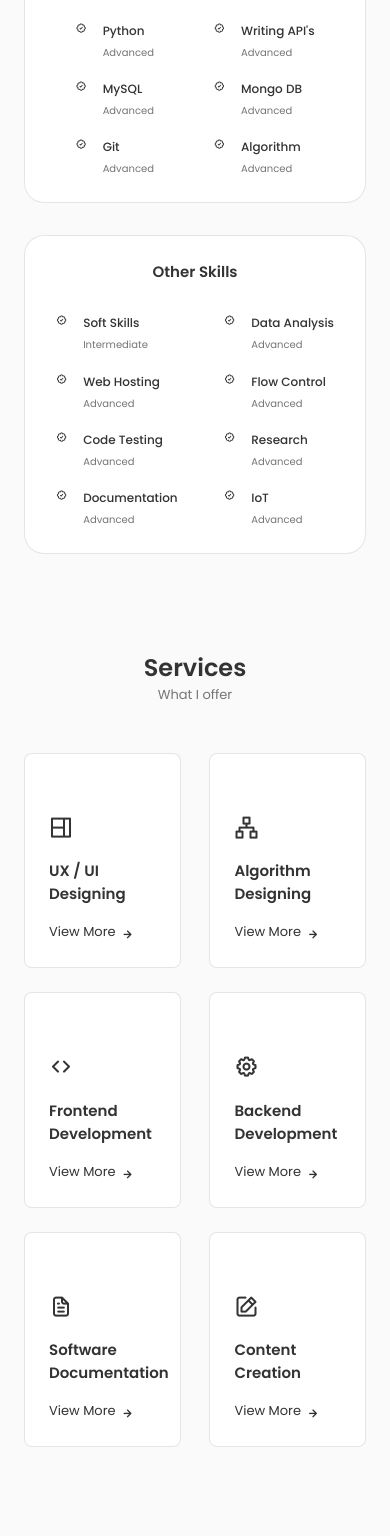
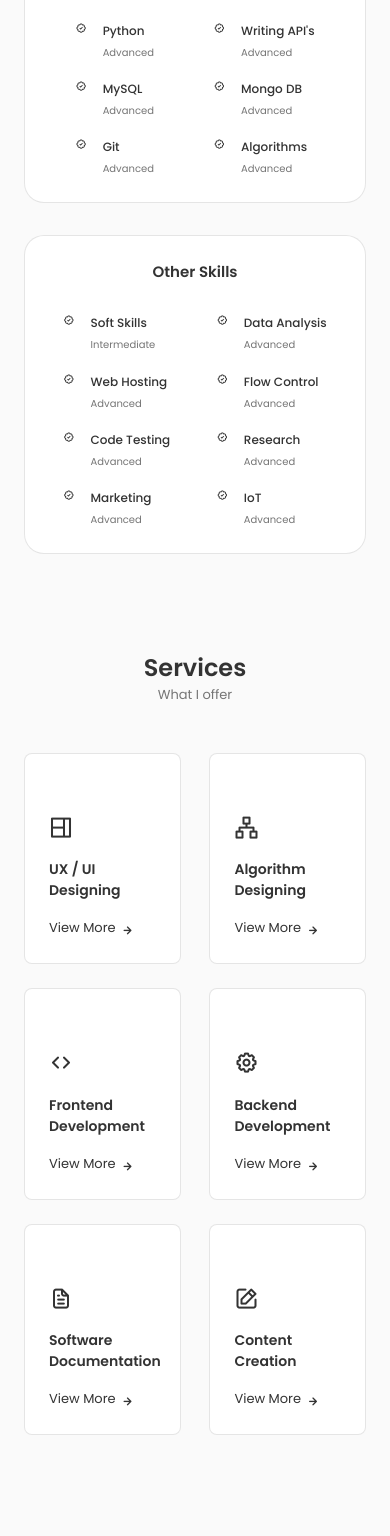
Before and after one commit to Fazwell/vitumbikophiri, a React (Create React App) app: page / in a window 390 px wide. Shown: the part 2360-3896 px from the top of the page. Built offline with nearby package versions, Linux system fonts and the light colour scheme.

Commit message:
Modified other skills panel

```diff
--- a/public/index.html
+++ b/public/index.html
@@ -7,7 +7,7 @@
     <meta name="theme-color" content="#000000" />
     <meta
       name="description"
-      content="Web site created using create-react-app"
+      content="Fazwell's Portfolio"
     />
 
     <link href='https://unpkg.com/boxicons@2.1.2/css/boxicons.min.css' rel='stylesheet'>
--- a/src/components/contact/contact.css
+++ b/src/components/contact/contact.css
@@ -30,6 +30,9 @@
     font-size: 2rem;
     color: var(--title-color);
     margin-bottom: var(--mb-0-25);
+}
+.contact__form-tag{
+    color: black;
 }
 .contact__card-title,
 .contact__card-data{
--- a/src/components/footer/footer.css
+++ b/src/components/footer/footer.css
@@ -3,7 +3,7 @@
     border-top: 1px solid rgba(0, 0, 0, 0.1);
 }
 .footer__container{
-    padding: 2rem 0 6rem;
+    padding: 2rem 0 1rem;
 
 }
 .footer__title,
@@ -21,7 +21,7 @@
     display: flex;
     justify-content: center;
     column-gap: 1.5rem;
-    margin-bottom: var(--mb-2);
+    margin-bottom: var(--mb-1);
 }
 .footer__social{
     display: flex;
@@ -39,7 +39,7 @@
 
 .footer__copy{
     display: block;
-    margin-top: 4.5rem;
+    margin-top: 3.5rem;
     color: var(--title-color);
     text-align: center;
     font-size: var(--smaller-font-size);
--- a/src/components/services/services.css
+++ b/src/components/services/services.css
@@ -151,7 +151,7 @@
     }
 
     .services__title {
-        font-size: 15px;
+        font-size: 14px;
         font-weight: 600;
     }
 }
--- a/src/components/skills/Backend.jsx
+++ b/src/components/skills/Backend.jsx
@@ -74,7 +74,7 @@ const Backend = () => {
                 <div className='skills__data'>
                     <i className='bx bx-badge-check'></i>
                     <div>
-                        <h3 className='skills__name'>Algorithm</h3>
+                        <h3 className='skills__name'>Algorithms</h3>
                         <span className='skills__level'>Advanced</span>
 
                     </div>
--- a/src/components/skills/Other.jsx
+++ b/src/components/skills/Other.jsx
@@ -39,7 +39,7 @@ const Other = () => {
                 <div className='skills__data'>
                     <i className='bx bx-badge-check'></i>
                     <div>
-                        <h3 className='skills__name'>Documentation</h3>
+                        <h3 className='skills__name'>Marketing</h3>
                         <span className='skills__level'>Advanced</span>
 
                     </div>
```
